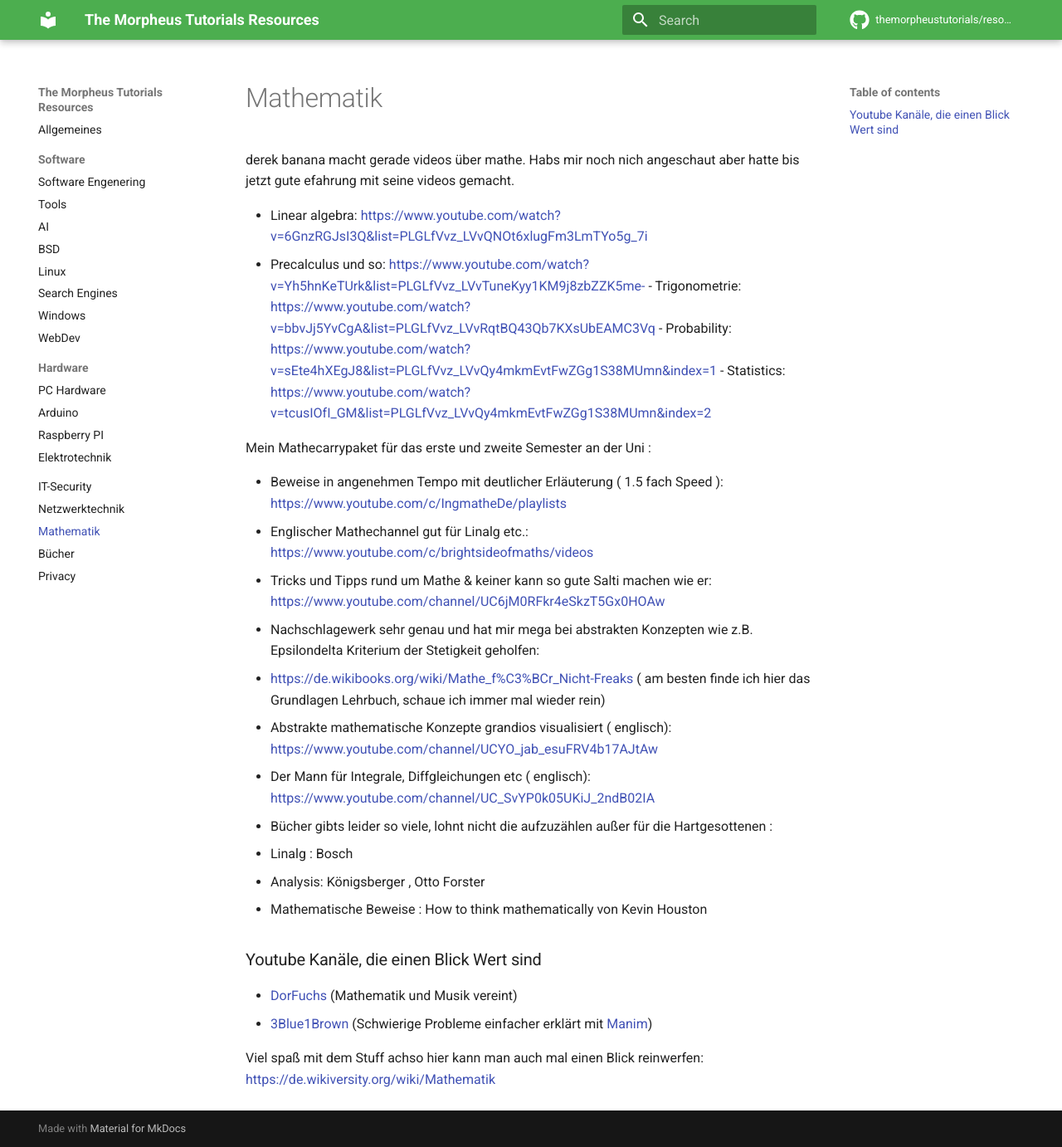
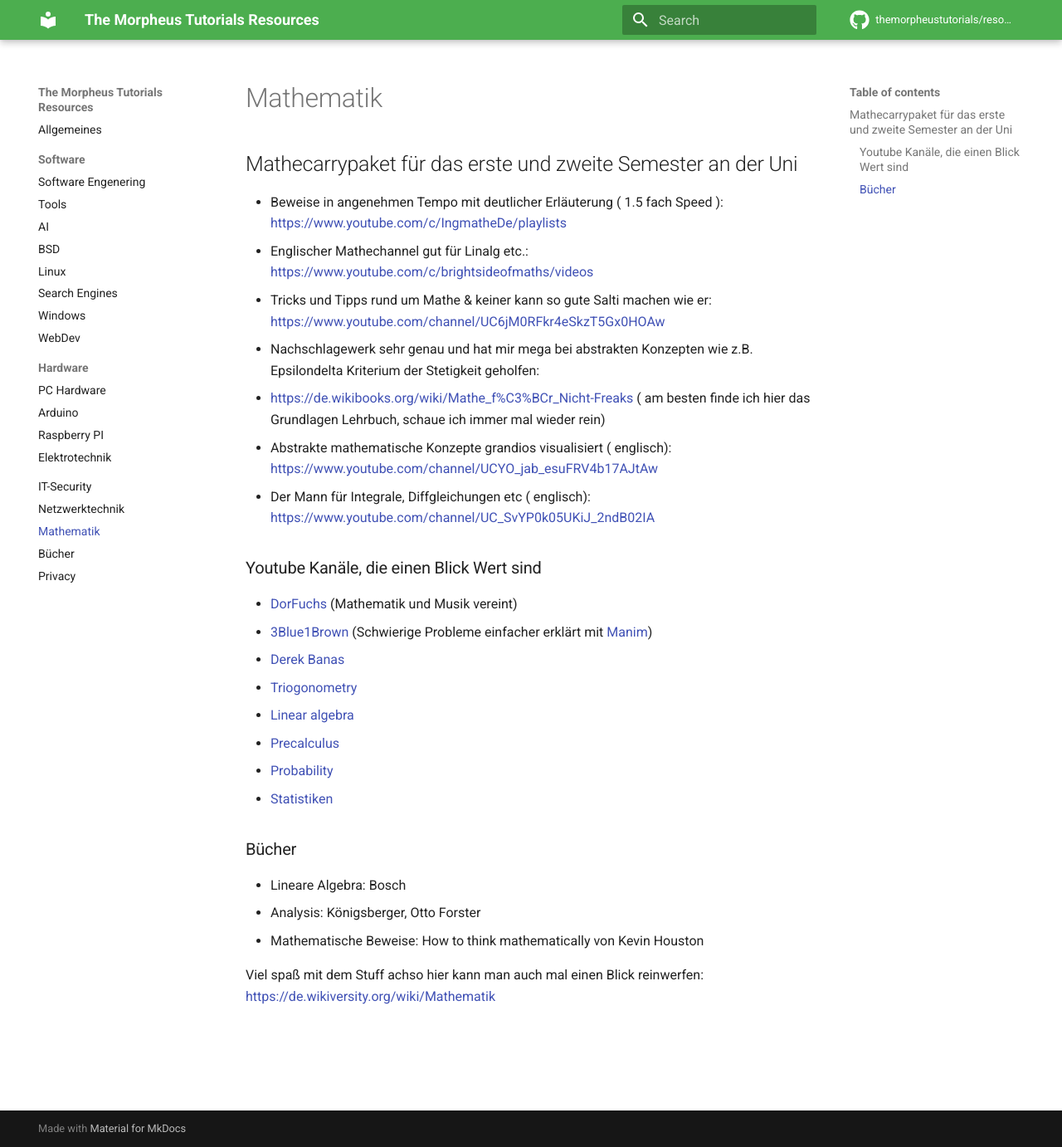
Before and after one commit to themorpheustutorials/resources, an MkDocs documentation site: the page built from docs/mathematik.md, in a window 1280 px wide and 1382 px high. Shown: the whole window at 83% size. Built offline with MkDocs 1.6.1 and Material for MkDocs 9.7.7, drawn with Linux system fonts in a browser that asks for light colours; comment, search, counter and statistics services are not loaded.

Commit message:
A bit of cleaning up
Youtube Kanäle haben jetzt eine eigene Kategorie/Bücher haben jetzt eine eigene Kategorie/Dorfuchs und 3Blue1Brown hinzugefügt

```diff
--- a/docs/mathematik.md
+++ b/docs/mathematik.md
@@ -1,18 +1,4 @@
-derek banana macht gerade videos über mathe. Habs mir noch nich angeschaut aber hatte bis jetzt gute efahrung mit seine
-videos gemacht.
-
-- Linear
-  algebra: [https://www.youtube.com/watch?v=6GnzRGJsI3Q&list=PLGLfVvz_LVvQNOt6xlugFm3LmTYo5g_7i](https://www.youtube.com/watch?v=6GnzRGJsI3Q&list=PLGLfVvz_LVvQNOt6xlugFm3LmTYo5g_7i)
-- Precalculus und
-  so: [https://www.youtube.com/watch?v=Yh5hnKeTUrk&list=PLGLfVvz_LVvTuneKyy1KM9j8zbZZK5me-](https://www.youtube.com/watch?v=Yh5hnKeTUrk&list=PLGLfVvz_LVvTuneKyy1KM9j8zbZZK5me-)
--
-Trigonometrie: [https://www.youtube.com/watch?v=bbvJj5YvCgA&list=PLGLfVvz_LVvRqtBQ43Qb7KXsUbEAMC3Vq](https://www.youtube.com/watch?v=bbvJj5YvCgA&list=PLGLfVvz_LVvRqtBQ43Qb7KXsUbEAMC3Vq)
--
-Probability: [https://www.youtube.com/watch?v=sEte4hXEgJ8&list=PLGLfVvz_LVvQy4mkmEvtFwZGg1S38MUmn&index=1](https://www.youtube.com/watch?v=sEte4hXEgJ8&list=PLGLfVvz_LVvQy4mkmEvtFwZGg1S38MUmn&index=1)
--
-Statistics: [https://www.youtube.com/watch?v=tcusIOfI_GM&list=PLGLfVvz_LVvQy4mkmEvtFwZGg1S38MUmn&index=2](https://www.youtube.com/watch?v=tcusIOfI_GM&list=PLGLfVvz_LVvQy4mkmEvtFwZGg1S38MUmn&index=2)
-
-Mein Mathecarrypaket für das erste und zweite Semester an der Uni :
+## Mathecarrypaket für das erste und zweite Semester an der Uni
 
 - Beweise in angenehmen Tempo mit deutlicher Erläuterung ( 1.5 fach
   Speed ): [https://www.youtube.com/c/IngmatheDe/playlists](https://www.youtube.com/c/IngmatheDe/playlists)
@@ -29,15 +15,22 @@ Mein Mathecarrypaket für das erste und zweite Semester an der Uni :
 - Der Mann für Integrale, Diffgleichungen etc (
   englisch): [https://www.youtube.com/channel/UC_SvYP0k05UKiJ_2ndB02IA](https://www.youtube.com/channel/UC_SvYP0k05UKiJ_2ndB02IA)
 
-- Bücher gibts leider so viele, lohnt nicht die aufzuzählen außer für die Hartgesottenen :
-- Linalg :  Bosch
-- Analysis: Königsberger , Otto Forster
-- Mathematische Beweise : How to think mathematically von Kevin Houston
-
 
 ### Youtube Kanäle, die einen Blick Wert sind
 - [DorFuchs](https://www.youtube.com/user/DorFuchs) (Mathematik und Musik vereint)
 - [3Blue1Brown](https://www.youtube.com/channel/UCYO_jab_esuFRV4b17AJtAw) (Schwierige Probleme einfacher erklärt mit [Manim](https://github.com/3b1b/manim))
+- [Derek Banas](https://www.youtube.com/c/derekbanas)
+  - [Triogonometry](https://www.youtube.com/watch?v=bbvJj5YvCgA&list=PLGLfVvz_LVvRqtBQ43Qb7KXsUbEAMC3Vq&ab_channel=DerekBanas)
+  - [Linear algebra](https://www.youtube.com/watch?v=6GnzRGJsI3Q&list=PLGLfVvz_LVvQNOt6xlugFm3LmTYo5g_7i&ab_channel=DerekBanas)
+  - [Precalculus](https://www.youtube.com/watch?v=Yh5hnKeTUrk&list=PLGLfVvz_LVvTuneKyy1KM9j8zbZZK5me-&ab_channel=DerekBanas)
+  - [Probability](https://www.youtube.com/watch?v=sEte4hXEgJ8&list=PLGLfVvz_LVvQy4mkmEvtFwZGg1S38MUmn&index=2&ab_channel=DerekBanas)
+  - [Statistiken](https://www.youtube.com/watch?v=tcusIOfI_GM&list=PLGLfVvz_LVvQy4mkmEvtFwZGg1S38MUmn&index=2&ab_channel=DerekBanas)
+
+
+### Bücher
+- Lineare Algebra: Bosch
+- Analysis: Königsberger, Otto Forster
+- Mathematische Beweise: How to think mathematically von Kevin Houston
 
 Viel spaß mit dem Stuff achso hier kann man auch mal einen Blick
 reinwerfen: [https://de.wikiversity.org/wiki/Mathematik](https://de.wikiversity.org/wiki/Mathematik)
```
